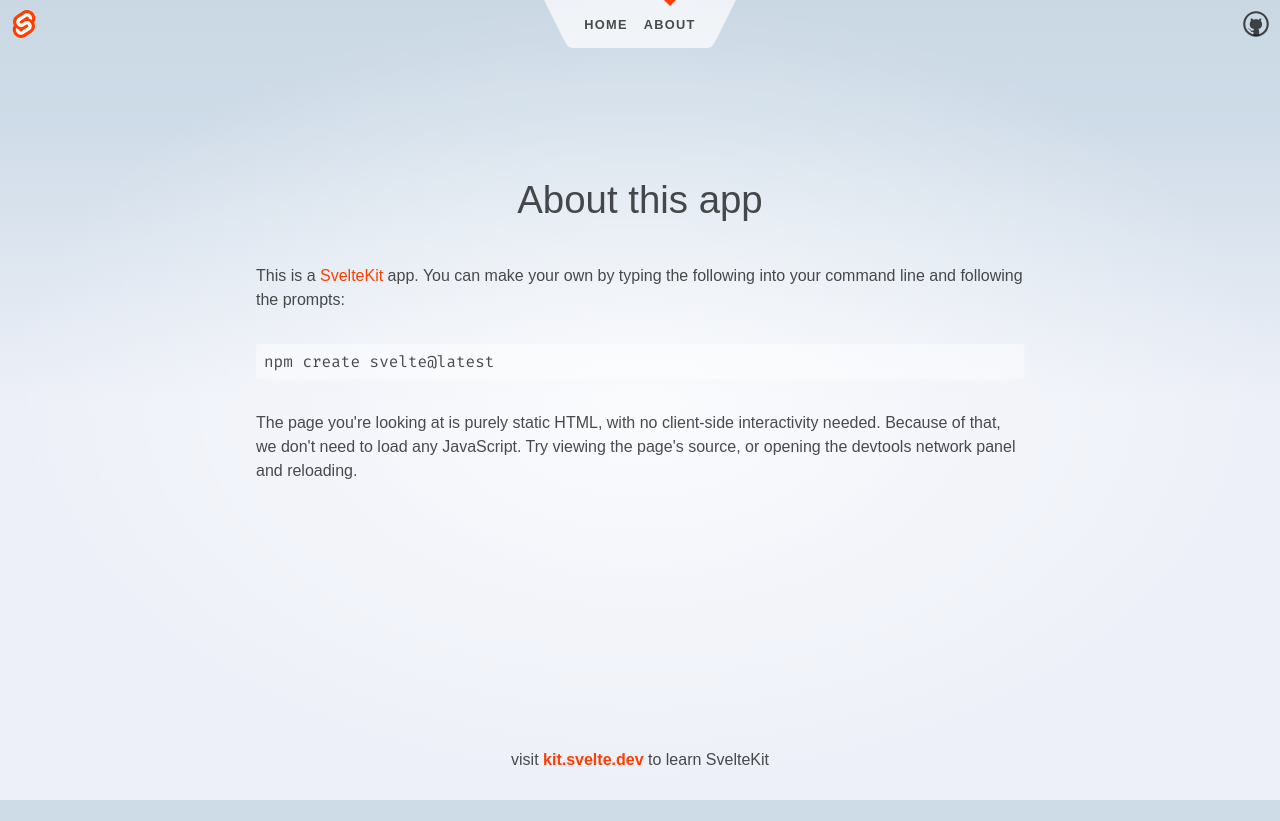
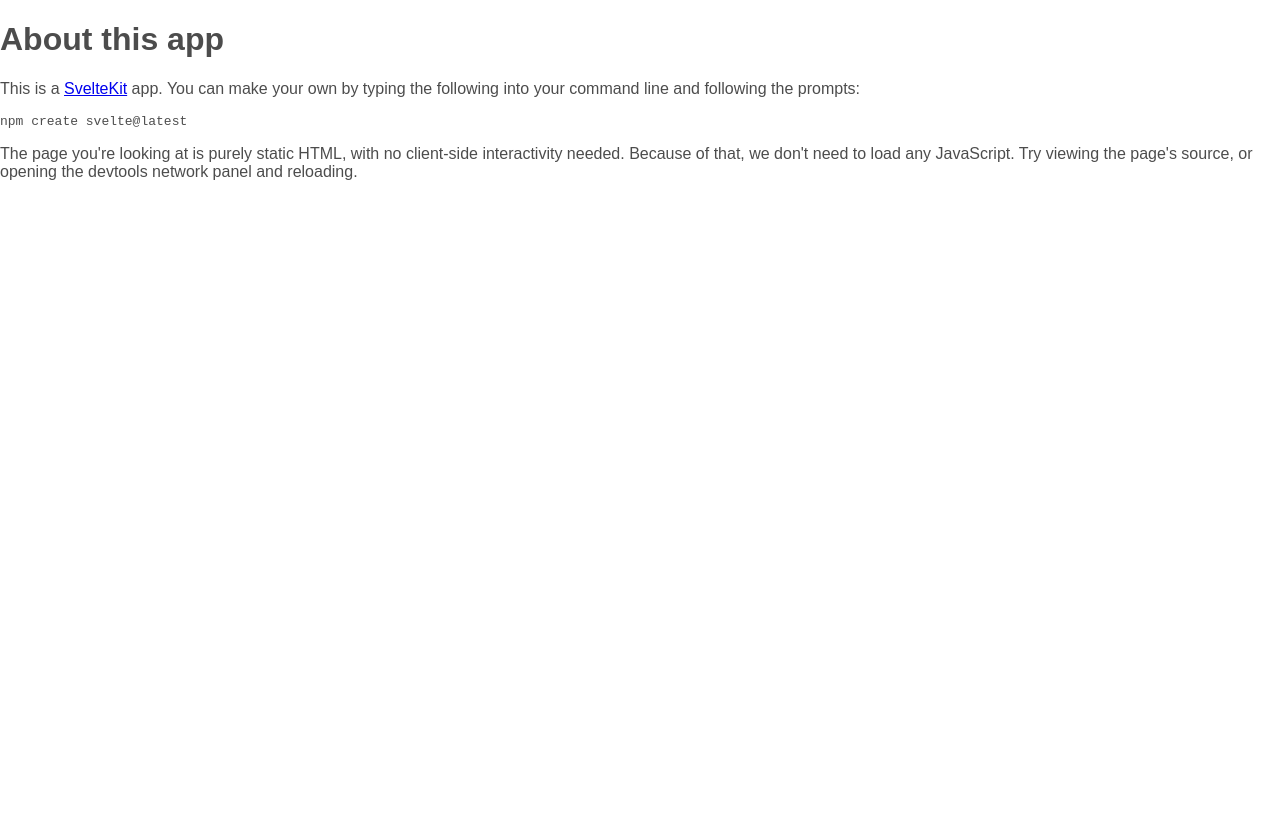
Before and after one commit to samuelemezzasalma/personal-profile, a SvelteKit app: page /about in a window 1280 px wide. Before the commit the page ends 800 px from the top, so only its background shows below. Built offline with nearby package versions, Linux system fonts and the light colour scheme.

Commit message:
4 files modified, 2 deleted, Cleaned sveltekit template

```diff
--- a/src/routes/+layout.svelte
+++ b/src/routes/+layout.svelte
@@ -1,53 +1,30 @@
 <script>
-	import Header from './Header.svelte';
 	import './styles.css';
 </script>
 
 <div class="app">
-	<Header />
 
 	<main>
 		<slot />
 	</main>
 
 	<footer>
-		<p>visit <a href="https://kit.svelte.dev">kit.svelte.dev</a> to learn SvelteKit</p>
 	</footer>
 </div>
 
 <style>
-	.app {
-		display: flex;
-		flex-direction: column;
-		min-height: 100vh;
+	/* .app {
 	}
 
 	main {
-		flex: 1;
-		display: flex;
-		flex-direction: column;
-		padding: 1rem;
-		width: 100%;
-		max-width: 64rem;
-		margin: 0 auto;
-		box-sizing: border-box;
 	}
 
 	footer {
-		display: flex;
-		flex-direction: column;
-		justify-content: center;
-		align-items: center;
-		padding: 12px;
 	}
 
 	footer a {
-		font-weight: bold;
 	}
 
 	@media (min-width: 480px) {
-		footer {
-			padding: 12px 0;
-		}
-	}
+	} */
 </style>
--- a/src/routes/+page.svelte
+++ b/src/routes/+page.svelte
@@ -1,7 +1,4 @@
 <script>
-	import Counter from './Counter.svelte';
-	import welcome from '$lib/images/svelte-welcome.webp';
-	import welcome_fallback from '$lib/images/svelte-welcome.png';
 </script>
 
 <svelte:head>
@@ -9,51 +6,6 @@
 	<meta name="description" content="Svelte demo app" />
 </svelte:head>
 
-<section>
-	<h1>
-		<span class="welcome">
-			<picture>
-				<source srcset={welcome} type="image/webp" />
-				<img src={welcome_fallback} alt="Welcome" />
-			</picture>
-		</span>
-
-		to your new<br />SvelteKit app
-	</h1>
-
-	<h2>
-		try editing <strong>src/routes/+page.svelte</strong>
-	</h2>
-
-	<Counter />
-</section>
 
 <style>
-	section {
-		display: flex;
-		flex-direction: column;
-		justify-content: center;
-		align-items: center;
-		flex: 0.6;
-	}
-
-	h1 {
-		width: 100%;
-	}
-
-	.welcome {
-		display: block;
-		position: relative;
-		width: 100%;
-		height: 0;
-		padding: 0 0 calc(100% * 495 / 2048) 0;
-	}
-
-	.welcome img {
-		position: absolute;
-		width: 100%;
-		height: 100%;
-		top: 0;
-		display: block;
-	}
 </style>
--- a/src/routes/Counter.svelte
+++ /dev/null
@@ -1,106 +0,0 @@
-<script>
-	import { spring } from 'svelte/motion';
-
-	let count = 0;
-
-	const displayed_count = spring();
-	$: displayed_count.set(count);
-	$: offset = modulo($displayed_count, 1);
-
-	/**
-	 * @param {number} n
-	 * @param {number} m
-	 */
-	function modulo(n, m) {
-		// handle negative numbers
-		return ((n % m) + m) % m;
-	}
-</script>
-
-<div class="counter">
-	<button on:click={() => (count -= 1)} aria-label="Decrease the counter by one">
-		<svg aria-hidden="true" viewBox="0 0 1 1">
-			<path d="M0,0.5 L1,0.5" />
-		</svg>
-	</button>
-
-	<div class="counter-viewport">
-		<div class="counter-digits" style="transform: translate(0, {100 * offset}%)">
-			<strong class="hidden" aria-hidden="true">{Math.floor($displayed_count + 1)}</strong>
-			<strong>{Math.floor($displayed_count)}</strong>
-		</div>
-	</div>
-
-	<button on:click={() => (count += 1)} aria-label="Increase the counter by one">
-		<svg aria-hidden="true" viewBox="0 0 1 1">
-			<path d="M0,0.5 L1,0.5 M0.5,0 L0.5,1" />
-		</svg>
-	</button>
-</div>
-
-<style>
-	.counter {
-		display: flex;
-		border-top: 1px solid rgba(0, 0, 0, 0.1);
-		border-bottom: 1px solid rgba(0, 0, 0, 0.1);
-		margin: 1rem 0;
-	}
-
-	.counter button {
-		width: 2em;
-		padding: 0;
-		display: flex;
-		align-items: center;
-		justify-content: center;
-		border: 0;
-		background-color: transparent;
-		touch-action: manipulation;
-		font-size: 2rem;
-	}
-
-	.counter button:hover {
-		background-color: var(--color-bg-1);
-	}
-
-	svg {
-		width: 25%;
-		height: 25%;
-	}
-
-	path {
-		vector-effect: non-scaling-stroke;
-		stroke-width: 2px;
-		stroke: #444;
-	}
-
-	.counter-viewport {
-		width: 8em;
-		height: 4em;
-		overflow: hidden;
-		text-align: center;
-		position: relative;
-	}
-
-	.counter-viewport strong {
-		position: absolute;
-		display: flex;
-		width: 100%;
-		height: 100%;
-		font-weight: 400;
-		color: var(--color-theme-1);
-		font-size: 4rem;
-		align-items: center;
-		justify-content: center;
-	}
-
-	.counter-digits {
-		position: absolute;
-		width: 100%;
-		height: 100%;
-	}
-
-	.hidden {
-		top: -100%;
-		user-select: none;
-	}
-</style>
--- a/src/routes/Header.svelte
+++ /dev/null
@@ -1,126 +0,0 @@
-<script>
-	import { page } from '$app/stores';
-	import logo from '$lib/images/svelte-logo.svg';
-	import github from '$lib/images/github.svg';
-</script>
-
-<header>
-	<div class="corner">
-		<a href="https://kit.svelte.dev">
-			<img src={logo} alt="SvelteKit" />
-		</a>
-	</div>
-
-	<nav>
-		<svg viewBox="0 0 2 3" aria-hidden="true">
-			<path d="M0,0 L1,2 C1.5,3 1.5,3 2,3 L2,0 Z" />
-		</svg>
-		<ul>
-			<li aria-current={$page.url.pathname === '/' ? 'page' : undefined}>
-				<a href="/">Home</a>
-			</li>
-			<li aria-current={$page.url.pathname === '/about' ? 'page' : undefined}>
-				<a href="/about">About</a>
-			</li>
-		</ul>
-		<svg viewBox="0 0 2 3" aria-hidden="true">
-			<path d="M0,0 L0,3 C0.5,3 0.5,3 1,2 L2,0 Z" />
-		</svg>
-	</nav>
-
-	<div class="corner">
-		<a href="https://github.com/sveltejs/kit">
-			<img src={github} alt="GitHub" />
-		</a>
-	</div>
-</header>
-
-<style>
-	header {
-		display: flex;
-		justify-content: space-between;
-	}
-
-	.corner {
-		width: 3em;
-		height: 3em;
-	}
-
-	.corner a {
-		display: flex;
-		align-items: center;
-		justify-content: center;
-		width: 100%;
-		height: 100%;
-	}
-
-	.corner img {
-		width: 2em;
-		height: 2em;
-		object-fit: contain;
-	}
-
-	nav {
-		display: flex;
-		justify-content: center;
-		--background: rgba(255, 255, 255, 0.7);
-	}
-
-	svg {
-		width: 2em;
-		height: 3em;
-		display: block;
-	}
-
-	path {
-		fill: var(--background);
-	}
-
-	ul {
-		position: relative;
-		padding: 0;
-		margin: 0;
-		height: 3em;
-		display: flex;
-		justify-content: center;
-		align-items: center;
-		list-style: none;
-		background: var(--background);
-		background-size: contain;
-	}
-
-	li {
-		position: relative;
-		height: 100%;
-	}
-
-	li[aria-current='page']::before {
-		--size: 6px;
-		content: '';
-		width: 0;
-		height: 0;
-		position: absolute;
-		top: 0;
-		left: calc(50% - var(--size));
-		border: var(--size) solid transparent;
-		border-top: var(--size) solid var(--color-theme-1);
-	}
-
-	nav a {
-		display: flex;
-		height: 100%;
-		align-items: center;
-		padding: 0 0.5rem;
-		color: var(--color-text);
-		font-weight: 700;
-		font-size: 0.8rem;
-		text-transform: uppercase;
-		letter-spacing: 0.1em;
-		text-decoration: none;
-		transition: color 0.2s linear;
-	}
-
-	a:hover {
-		color: var(--color-theme-1);
-	}
-</style>
--- a/src/routes/styles.css
+++ b/src/routes/styles.css
@@ -4,11 +4,6 @@
 	--font-body: Arial, -apple-system, BlinkMacSystemFont, 'Segoe UI', Roboto, Oxygen, Ubuntu,
 		Cantarell, 'Open Sans', 'Helvetica Neue', sans-serif;
 	--font-mono: 'Fira Mono', monospace;
-	--color-bg-0: rgb(202, 216, 228);
-	--color-bg-1: hsl(209, 36%, 86%);
-	--color-bg-2: hsl(224, 44%, 95%);
-	--color-theme-1: #ff3e00;
-	--color-theme-2: #40b3ff;
 	--color-text: rgba(0, 0, 0, 0.7);
 	--column-width: 42rem;
 	--column-margin-top: 4rem;
@@ -19,63 +14,6 @@
 body {
 	min-height: 100vh;
 	margin: 0;
-	background-attachment: fixed;
-	background-color: var(--color-bg-1);
-	background-size: 100vw 100vh;
-	background-image: radial-gradient(
-			50% 50% at 50% 50%,
-			rgba(255, 255, 255, 0.75) 0%,
-			rgba(255, 255, 255, 0) 100%
-		),
-		linear-gradient(180deg, var(--color-bg-0) 0%, var(--color-bg-1) 15%, var(--color-bg-2) 50%);
-}
-
-h1,
-h2,
-p {
-	font-weight: 400;
-}
-
-p {
-	line-height: 1.5;
-}
-
-a {
-	color: var(--color-theme-1);
-	text-decoration: none;
-}
-
-a:hover {
-	text-decoration: underline;
-}
-
-h1 {
-	font-size: 2rem;
-	text-align: center;
-}
-
-h2 {
-	font-size: 1rem;
-}
-
-pre {
-	font-size: 16px;
-	font-family: var(--font-mono);
-	background-color: rgba(255, 255, 255, 0.45);
-	border-radius: 3px;
-	box-shadow: 2px 2px 6px rgb(255 255 255 / 25%);
-	padding: 0.5em;
-	overflow-x: auto;
-	color: var(--color-text);
-}
-
-.text-column {
-	display: flex;
-	max-width: 48rem;
-	flex: 0.6;
-	flex-direction: column;
-	justify-content: center;
-	margin: 0 auto;
 }
 
 input,
@@ -84,12 +22,5 @@
 	font-family: inherit;
 }
 
-button:focus:not(:focus-visible) {
-	outline: none;
+@media (min-width: 720px) {
 }
-
-@media (min-width: 720px) {
-	h1 {
-		font-size: 2.4rem;
-	}
-}
```
Also changed, not shown: 1 other file (tests, documents, lock files or other folders).
